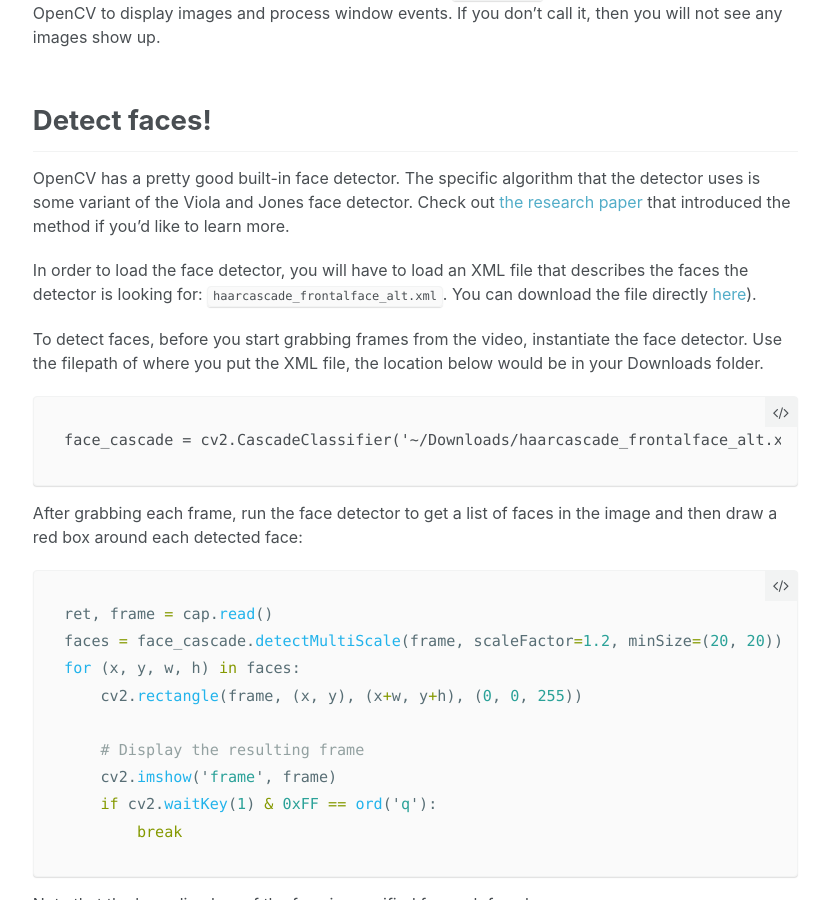
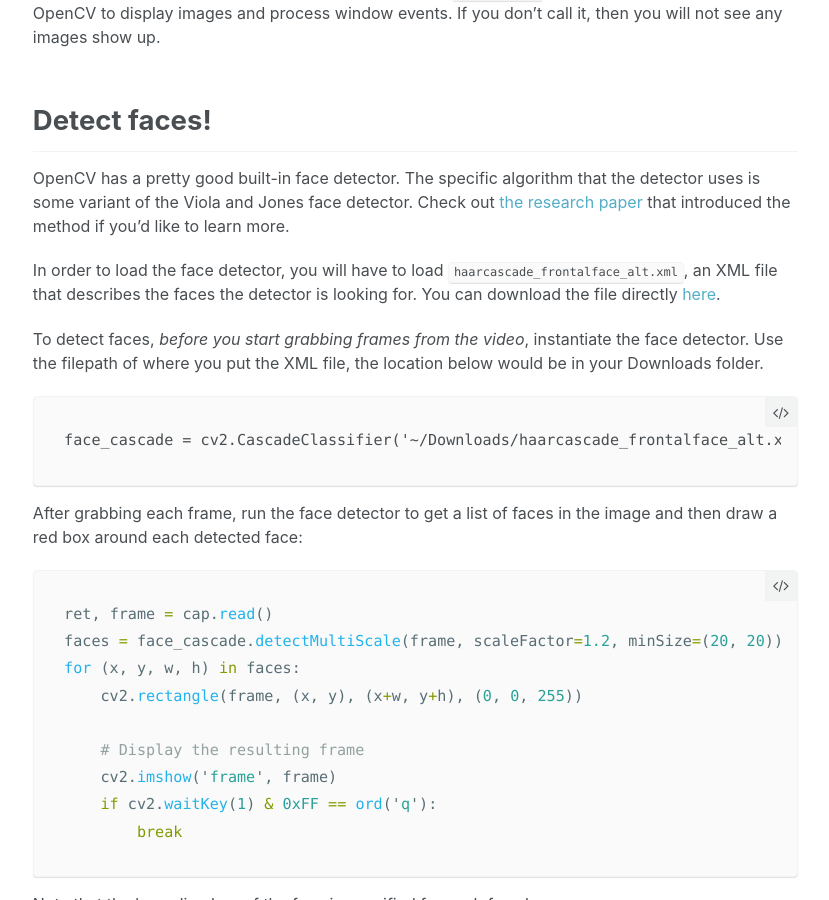
Before and after one commit to sd17spring/sd17spring.github.io, a Jekyll site: the page built from _toolboxes/image-processing.md, in a window 1280 px wide and 900 px high, scrolled down 2225 px. Shown: the whole window, without its empty margins (251-1080 px from the left). Built offline with Jekyll 4.4.1, drawn with Linux system fonts in a browser that asks for light colours.

Commit message:
fix typos

```diff
--- a/_toolboxes/image-processing.md
+++ b/_toolboxes/image-processing.md
@@ -91,9 +91,9 @@ out [the research
 paper](https://www.cs.cmu.edu/~efros/courses/LBMV07/Papers/viola-cvpr-01.pdf)
 that introduced the method if you'd like to learn more.
 
-In order to load the face detector, you will have to load an XML file that describes the faces the detector is looking for: `haarcascade_frontalface_alt.xml`. You can download the file directly [here](https://raw.githubusercontent.com/Itseez/opencv/master/data/haarcascades/haarcascade_frontalface_alt.xml)).
+In order to load the face detector, you will have to load `haarcascade_frontalface_alt.xml`, an XML file that describes the faces the detector is looking for. You can download the file directly [here](https://raw.githubusercontent.com/Itseez/opencv/master/data/haarcascades/haarcascade_frontalface_alt.xml).
 
-To detect faces, before you start grabbing frames from the video, instantiate
+To detect faces, *before you start grabbing frames from the video*, instantiate
 the face detector. Use the filepath of where you put the XML file, the location below would be in your Downloads folder.
 
     face_cascade = cv2.CascadeClassifier('~/Downloads/haarcascade_frontalface_alt.xml')
```
